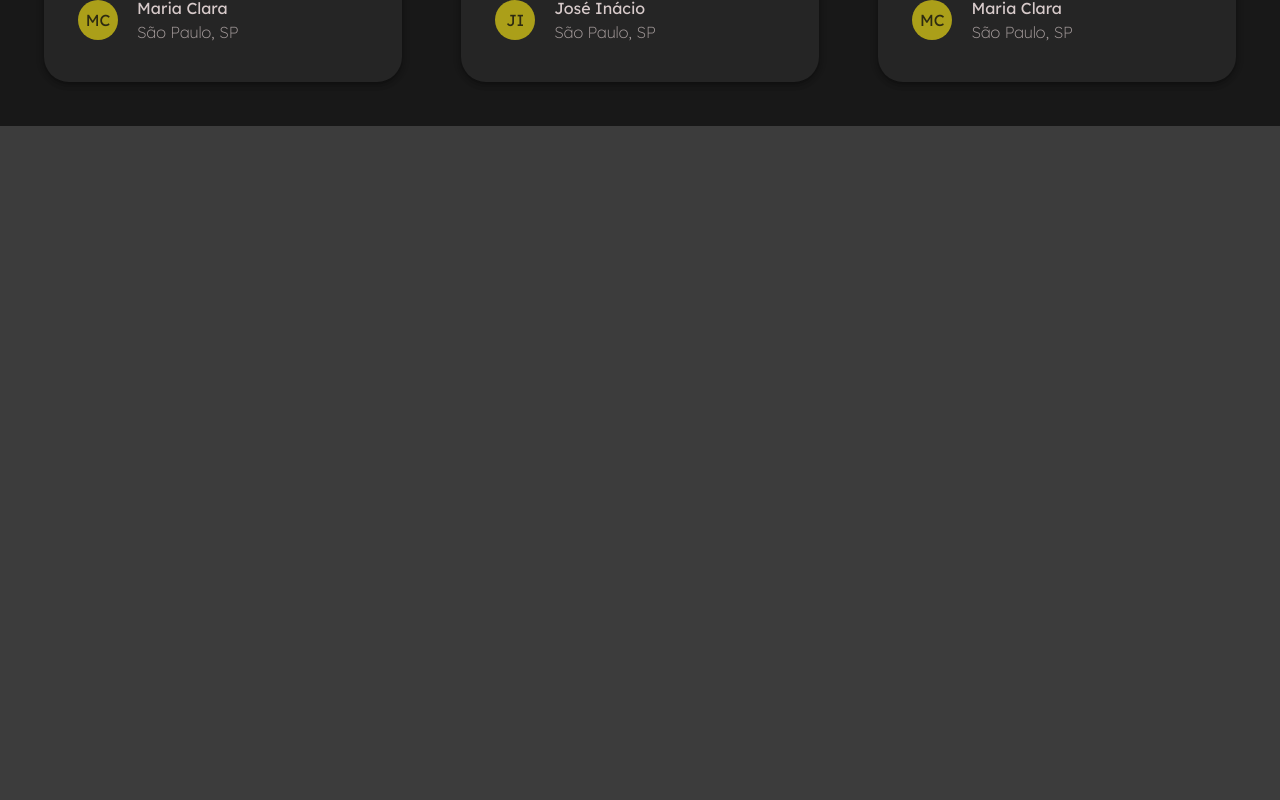
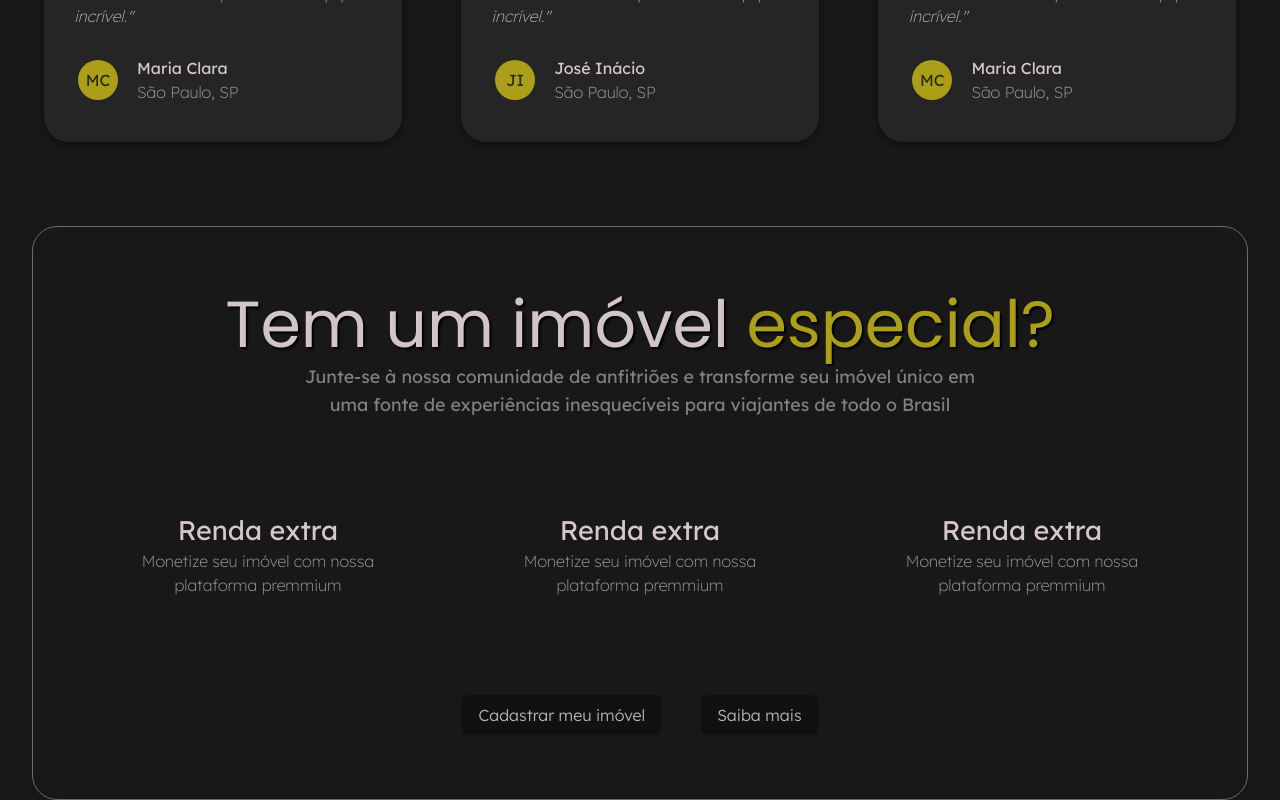
Before and after one commit to Leonardobern10/ExperiStay, a React (Vite) app: page / in a window 1280 px wide. Shown: the part 3827-4627 px from the top of the page. Before the commit the page ends 3953 px from the top, so only its background shows below. Built offline with nearby package versions, Linux system fonts and the light colour scheme.

Commit message:
add: adicionando novo componente

```diff
--- a/src/pages/Home.tsx
+++ b/src/pages/Home.tsx
@@ -6,6 +6,7 @@ import PropertyHighlights from '../components/HighLights/PropertyHighlights';
 import UnbelivableExperiences from '../components/UnbelivableExperiences/UnbelivableExperiencesContainer';
 import ExclusiveDestinyContainer from '../components/ExclusiveDestinys/ExclusiveDestinyContainer';
 import RatingsContainer from '../components/Ratings/RatingsContainer';
+import SpecialPropertiesAdContainer from '../components/SpecialPropertiesAd/SpecialPropertiesAdContainer';
 
 export default function Home(): ReactElement {
      return (
@@ -17,17 +18,17 @@ export default function Home(): ReactElement {
                     flexDirection: 'column',
                     justifyContent: 'space-between',
                     alignItems: 'center',
-                    rowGap: (theme) => theme.spacing(5),
+                    rowGap: (theme) => theme.spacing(8),
                     backgroundColor: (theme) =>
                          theme.palette.background.default,
-               }}
-          >
+               }}>
                <HeaderContainer />
                <PresentationContainer className="section" />
                <PropertyHighlights className="section" />
                <UnbelivableExperiences className="section" />
                <ExclusiveDestinyContainer className="section" />
-               <RatingsContainer />
+               <RatingsContainer className="section" />
+               <SpecialPropertiesAdContainer className="section" />
           </Grid>
      );
 }
```
